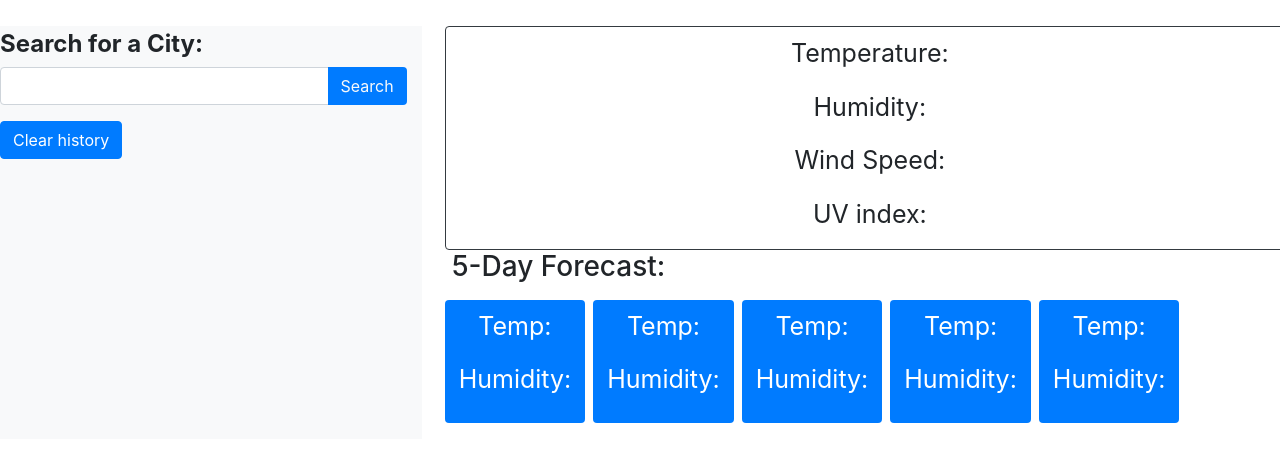
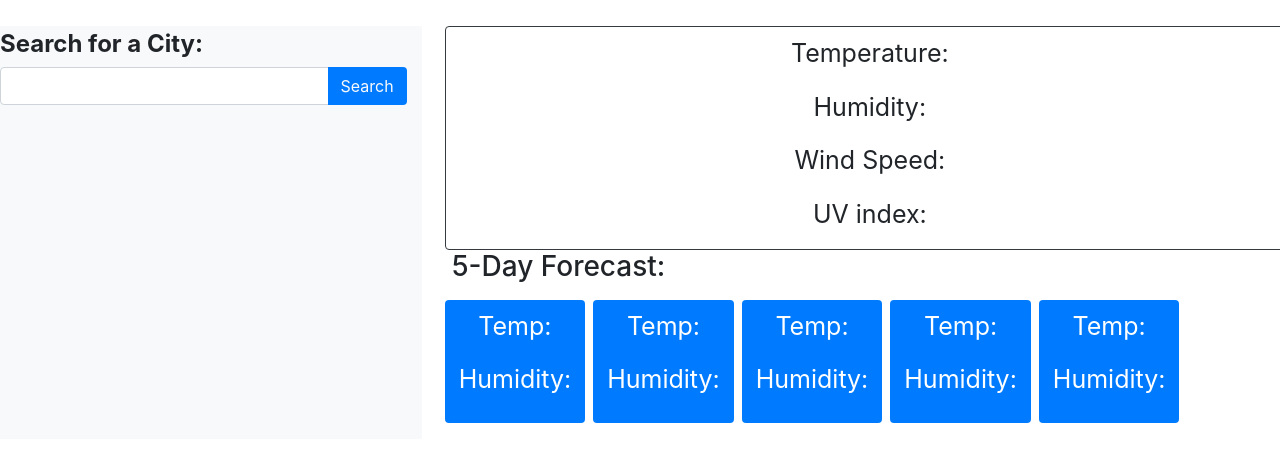
Before and after one commit to Jess20005/Weather_Dashboard, a plain HTML site: page index.html in a window 1280 px wide. Shown: the part 86-548 px from the top of the page. Drawn offline with nearby package versions, Linux system fonts and the light colour scheme.

Commit message:
updated README screenshot

```diff
--- a/index.html
+++ b/index.html
@@ -23,7 +23,6 @@
               </form>
             </div>
         </div>
-        <button class=" btn btn-primary" type="button" id="clearHistory">Clear history</button>
         <ul id="search-list">
         </ul>
     </div>
```
